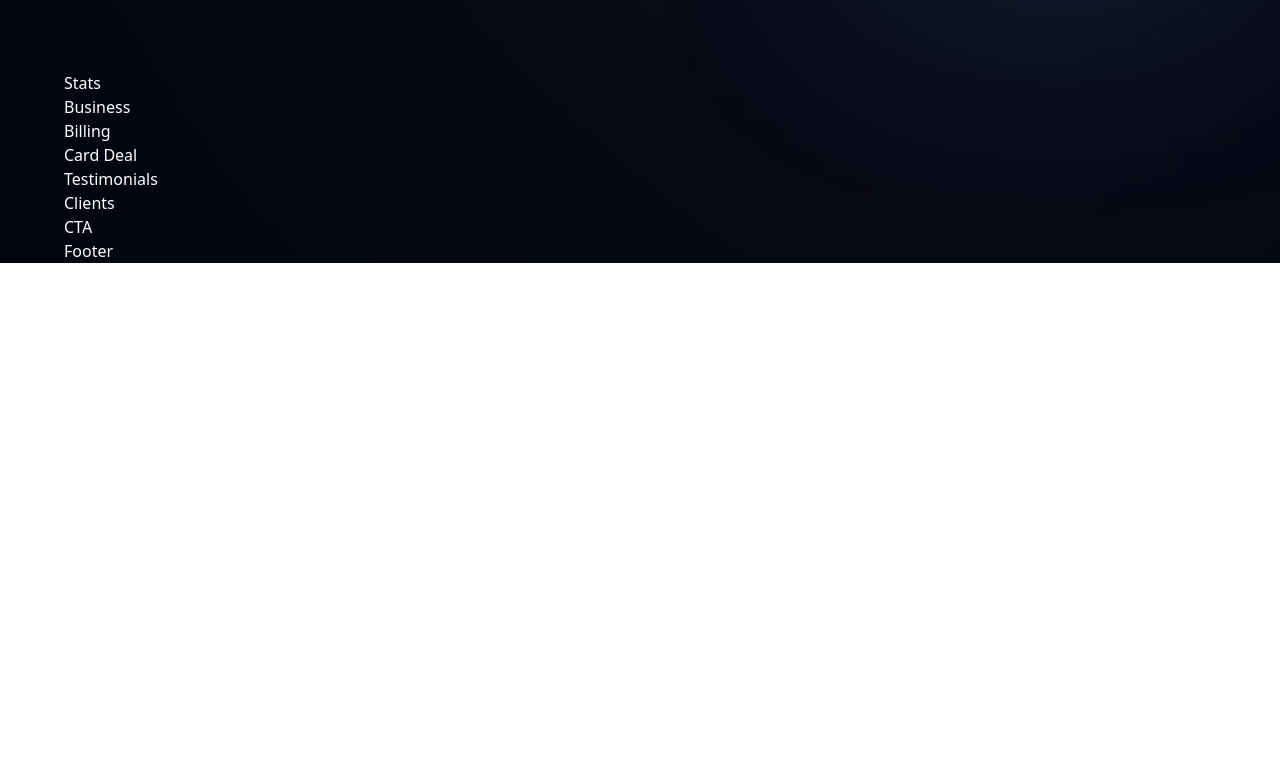
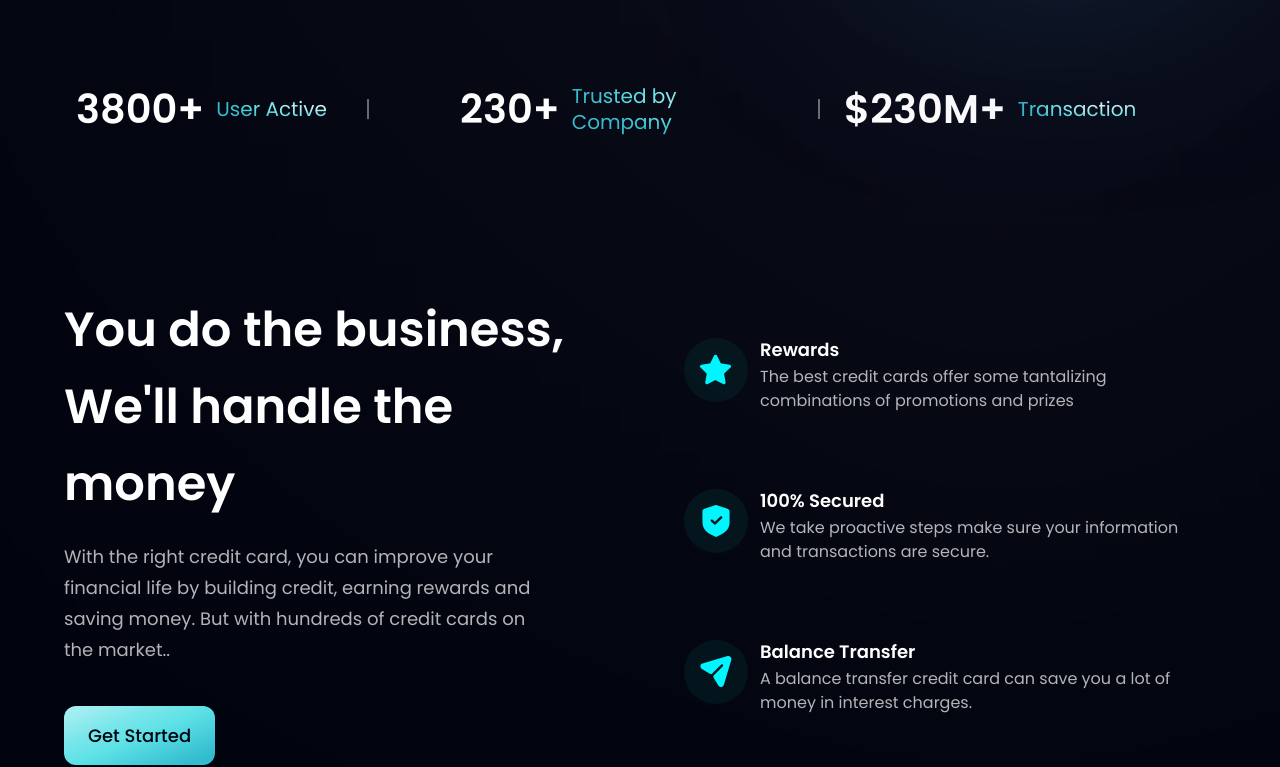
Before and after one commit to JudyTrillz/Hoo-bank-clone, a React (Vite) app: page / in a window 1280 px wide. Shown: the part 700-1467 px from the top of the page. Before the commit the page ends 963 px from the top, so only its background shows below. Built offline with nearby package versions, Linux system fonts and the light colour scheme.

Commit message:
Second commit with the stats and features included

```diff
--- a/src/components/Business.jsx
+++ b/src/components/Business.jsx
@@ -1,8 +1,52 @@
+import { features } from "../constants";
+import styles, { layout } from "../style";
+import Button from "./Button";
+
+const FeatureCard = ({ icon, title, content, index }) => (
+  <div
+    className={`flex flex-row p-6 rounded-[20px] ${
+      index !== features.length - 1 ? "mb-6" : "mb-0"
+    } feature-card`}>
+    <div
+      className={`w-[64px] h-[64px] rounded-full ${styles.flexCenter} bg-dimBlue`}>
+      <img src={icon} alt='icon' className='w-[50%] h-[50%] object-contain' />
+    </div>
+
+    <div className='flex-1 flex flex-col ml-3'>
+      <h4 className='font-poppins font-semibold text-[18px] leading-[23px] mb-1'>
+        {title}
+      </h4>
+      <p className='font-poppins font-normal text-dimWhite text-[1rem] leading-[24px] mb-1'>
+        {content}
+      </p>
+    </div>
+  </div>
+);
+
 const Business = () => {
   return (
-    <div>
-      <h1>Business</h1>
-    </div>
+    <section id='features' className={`${layout.section}`}>
+      <div className={`${layout.sectionInfo}`}>
+        <h2 className={`${styles.heading2}`}>
+          You do the business, <br className='sm:block hidden' /> We&apos;ll
+          handle the money{" "}
+        </h2>
+
+        <p className={`${styles.paragraph} max-w-[470px] mt-5`}>
+          With the right credit card, you can improve your financial life by
+          building credit, earning rewards and saving money. But with hundreds
+          of credit cards on the market..
+        </p>
+
+        <Button style='mt-10' />
+      </div>
+
+      <div className={`${layout.sectionImg} flex-col`}>
+        {features.map((feature, index) => (
+          <FeatureCard key={feature.id} {...feature} index={index} />
+        ))}
+      </div>
+    </section>
   );
 };
 
--- a/src/components/Button.jsx
+++ b/src/components/Button.jsx
@@ -1,8 +1,10 @@
-const Button = () => {
+const Button = ({ style }) => {
   return (
-    <div>
-      <h1>Button</h1>
-    </div>
+    <button
+      type='button'
+      className={`py-4 px-6 bg-blue-gradient rounded-xl  font-poppins font-medium text-[18px] text-primary outline-none ${style} `}>
+      Get Started
+    </button>
   );
 };
 
--- a/src/components/Navbar.jsx
+++ b/src/components/Navbar.jsx
@@ -18,7 +18,7 @@
             className={`font-poppins font-normal cursor-pointer text-[1rem] text-white ${
               index === navLinks.length - 1 ? "mr-0" : "mr-10"
             } hover:opacity-70 transition duration-300 ease-in-out`}>
-            <a href={`#navLink.id`}>{navLink.title}</a>
+            <a href={`#${navLink.id}`}>{navLink.title}</a>
           </li>
         ))}
       </ul>
--- a/src/components/Stats.jsx
+++ b/src/components/Stats.jsx
@@ -1,8 +1,27 @@
+import { stats } from "../constants";
+import styles from "../style";
+
 const Stats = () => {
   return (
-    <div>
-      <h1>Stats</h1>
-    </div>
+    <section
+      className={`${styles.flexCenter} flex-row flex-wrap sm:mb-20
+     mb-6`}>
+      {stats.map((stat, index) => (
+        <div
+          key={stat.id}
+          className='flex-1 flex justify-start items-center flex-row m-3'>
+          <h4 className='font-poppins font-semibold xs:text-[40px] text-[30px] xs:leading-[53px] leading-[43px]'>
+            {stat.value}
+          </h4>
+          <p className='font-poppins font-normal xs:text-[20px] text-[15px] xs:leading-[26px] leading-[21px] text-gradient ml-3 flex items-center justify-center gap-10'>
+            {stat.title}
+            {index !== stats.length - 1 ? (
+              <div className='w-0.5 h-5 bg-white opacity-40 md:block hidden' />
+            ) : null}
+          </p>
+        </div>
+      ))}
+    </section>
   );
 };
 
```
